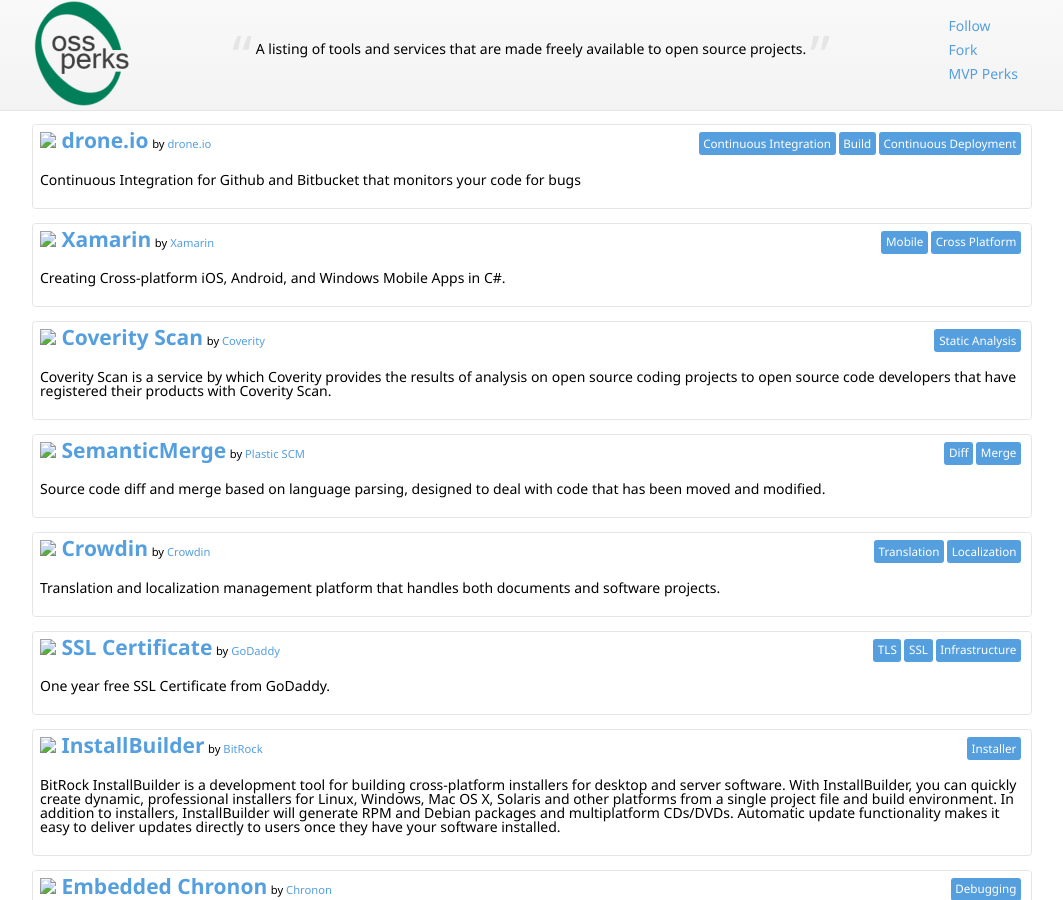
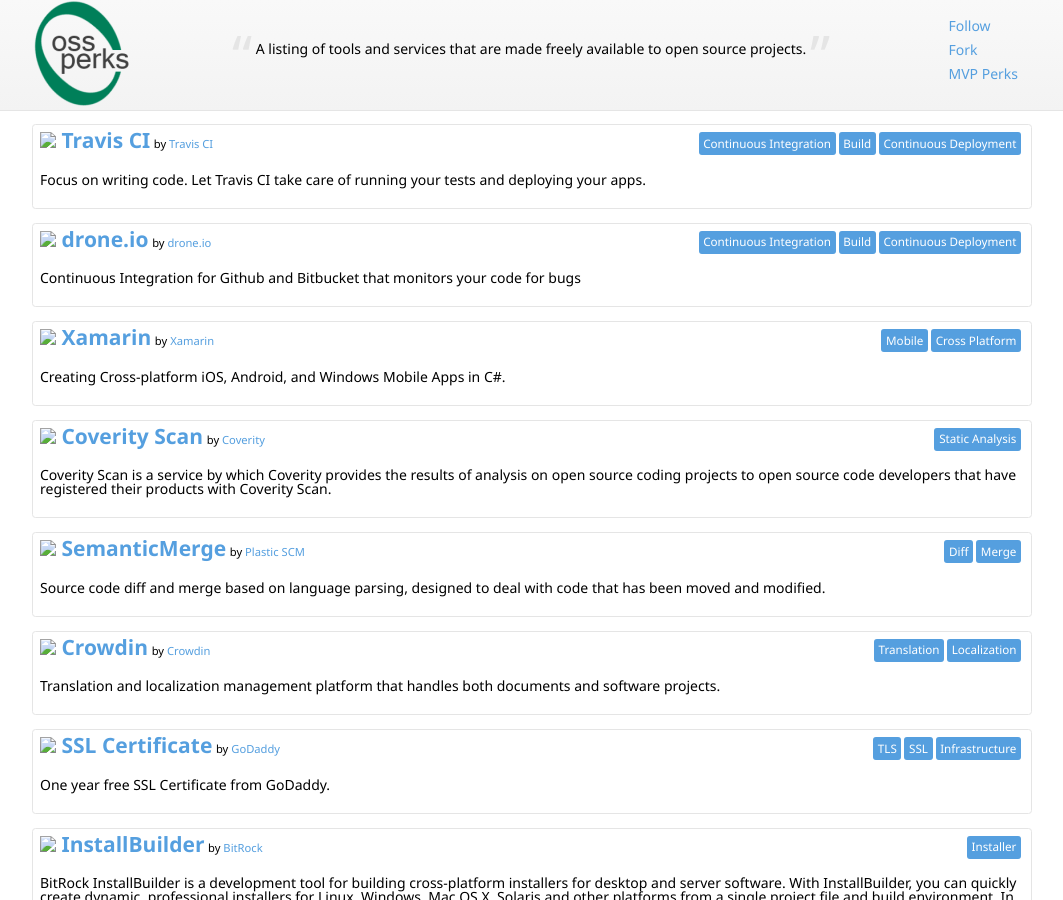
Before and after one commit to nikmd23/ossperks, a Jekyll site: the page built from index.html, in a window 1280 px wide and 900 px high. Shown: the whole window, without its empty margins (108-1171 px from the left). Built offline with Jekyll 4.4.1, drawn with Linux system fonts in a browser that asks for light colours; nearby versions of some CDN libraries.

Commit message:
Add Travis CI

```diff
--- a/index.html
+++ b/index.html
@@ -11,6 +11,12 @@
     uri: http://www.atlassian.com/
 
 perks:
+- perk: {name: Travis CI, uri: 'https://travis-ci.com/plans'}
+  description: Focus on writing code. Let Travis CI take care of running your tests and deploying your apps.
+  categories: [Continuous Integration, Build, Continuous Deployment]
+  platforms: [C, C++, Dart, Go, Haskell, Groovy, Java, Node.js, PHP, Python, Ruby, Scala]
+  company: {name: Travis CI, uri: 'https://travis-ci.com/'}
+
 - perk: {name: drone.io, uri: 'https://drone.io/pricing'}
   description: Continuous Integration for Github and Bitbucket that monitors your code for bugs
   categories: [Continuous Integration, Build, Continuous Deployment]
```
